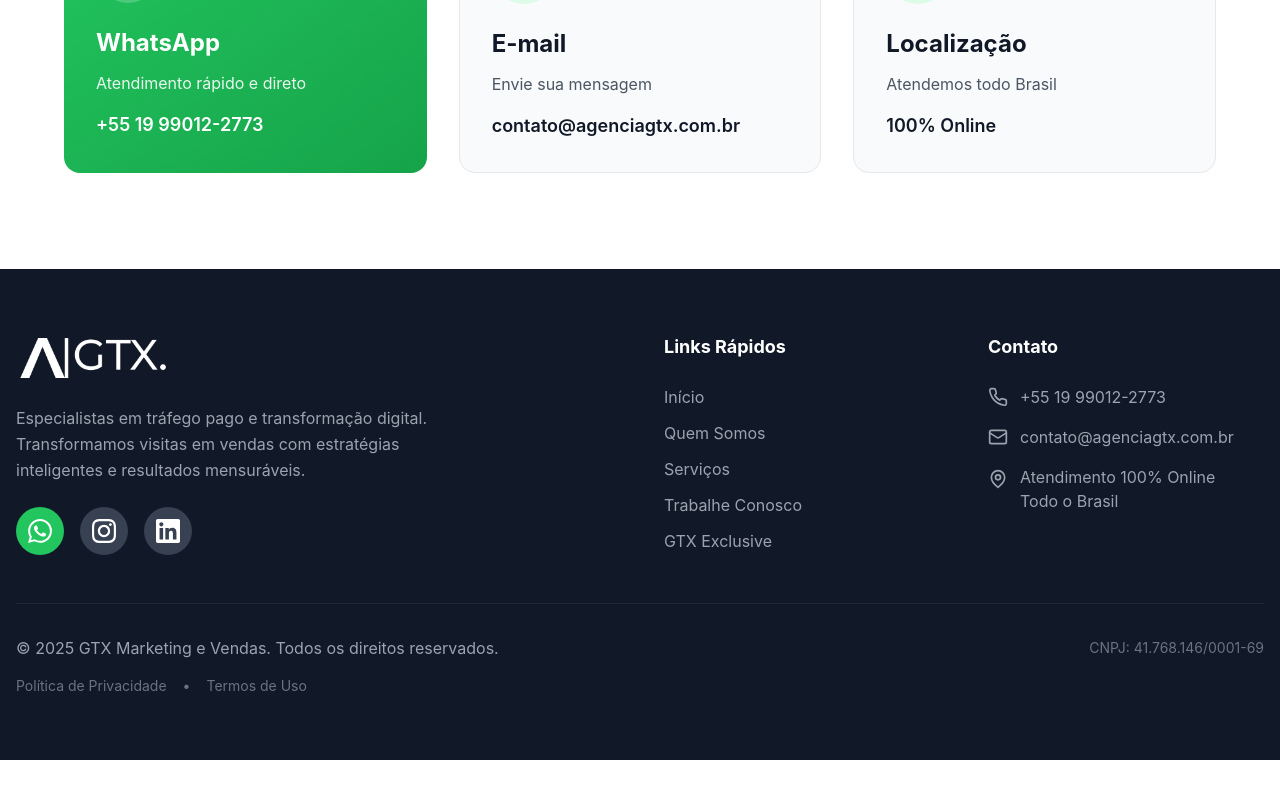
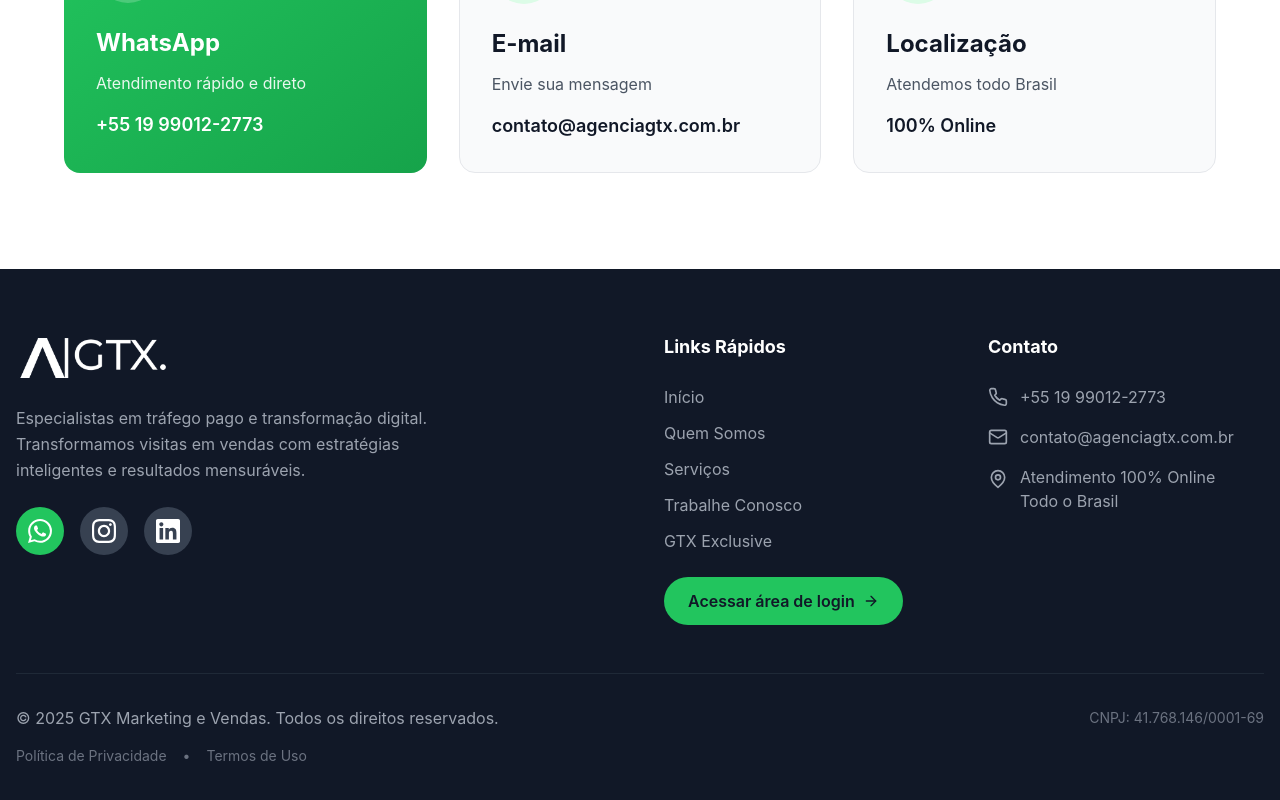
Before and after one commit to agenciateixeira/agenciagtx, a Next.js app: page / in a window 1280 px wide. Shown: the part 6913-7713 px from the top of the page. Before the commit the page ends 7673 px from the top, so only its background shows below. Built offline with nearby package versions, Linux system fonts and the light colour scheme.

Commit message:
feat: add login button to landing footer

```diff
--- a/src/components/GTXLanding.jsx
+++ b/src/components/GTXLanding.jsx
@@ -809,6 +809,15 @@
                 <li><a href="/carreiras" className="text-gray-400 hover:text-green-500 transition-colors">Trabalhe Conosco</a></li>
                 <li><a href="/exclusive" className="text-gray-400 hover:text-green-500 transition-colors">GTX Exclusive</a></li>
               </ul>
+              <div className="mt-6">
+                <a
+                  href="/login"
+                  className="inline-flex items-center gap-2 bg-green-500 hover:bg-green-400 text-gray-900 font-semibold px-6 py-3 rounded-full transition-all"
+                >
+                  Acessar área de login
+                  <ArrowRight className="w-4 h-4" />
+                </a>
+              </div>
             </div>
 
             <div>
```
